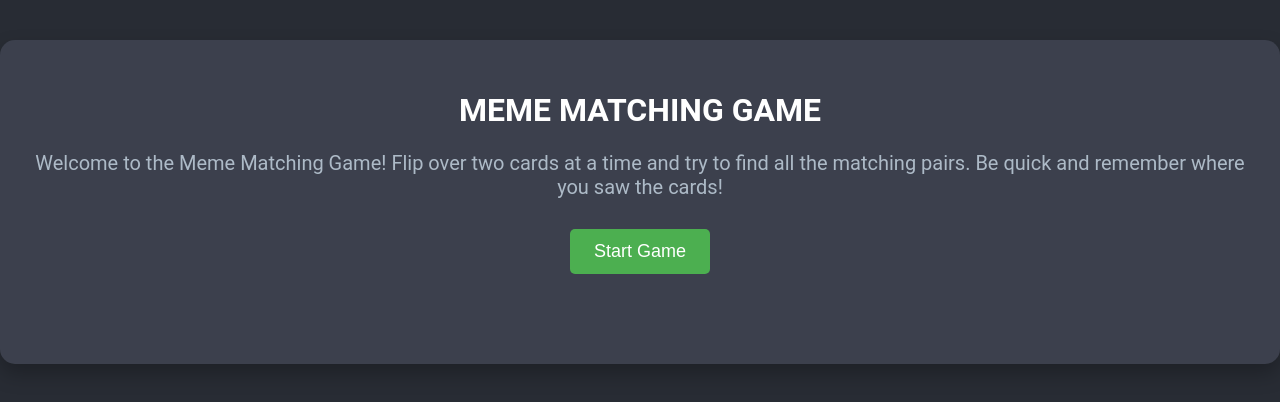
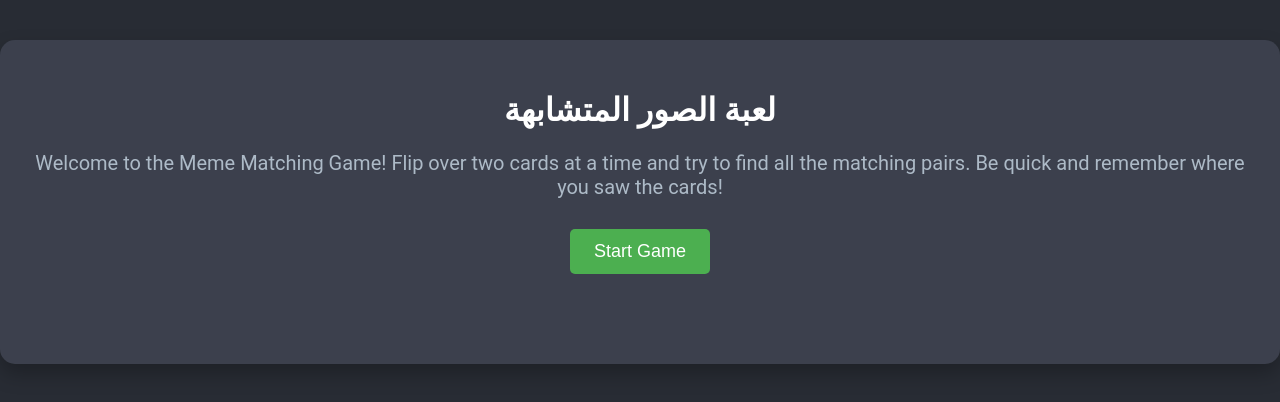
Before and after one commit to abdoshabakat/abdoshabakat-game, a plain HTML site: page index.html in a window 1280 px wide. Drawn offline with Linux system fonts and the light colour scheme.

Commit message:
Update index.html

```diff
--- a/index.html
+++ b/index.html
@@ -8,7 +8,7 @@
 </head>
 <body>
     <div class="container">
-        <h1>MEME MATCHING GAME</h1>
+        <h1> لعبة الصور المتشابهة </h1>
         <p class="instructions">
             Welcome to the Meme Matching Game!  Flip over two cards at a time and try to find all the matching pairs. Be quick and remember where you saw the cards!
         </p>
```
